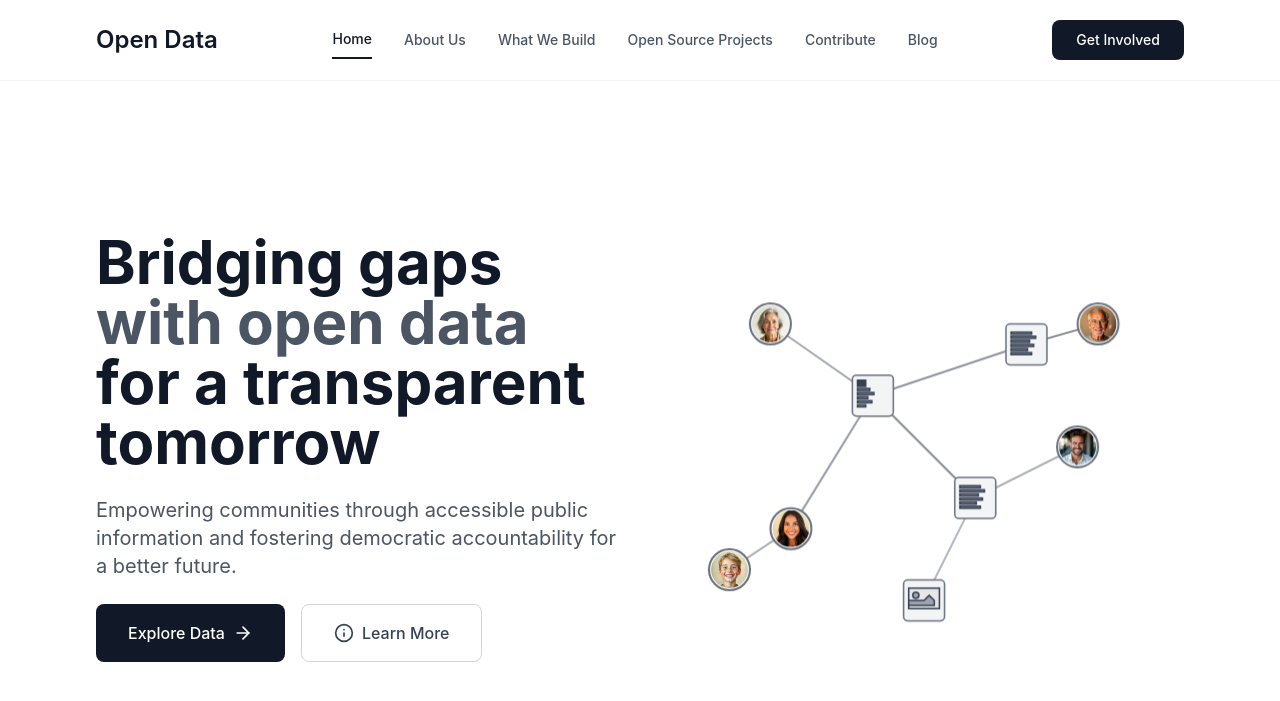
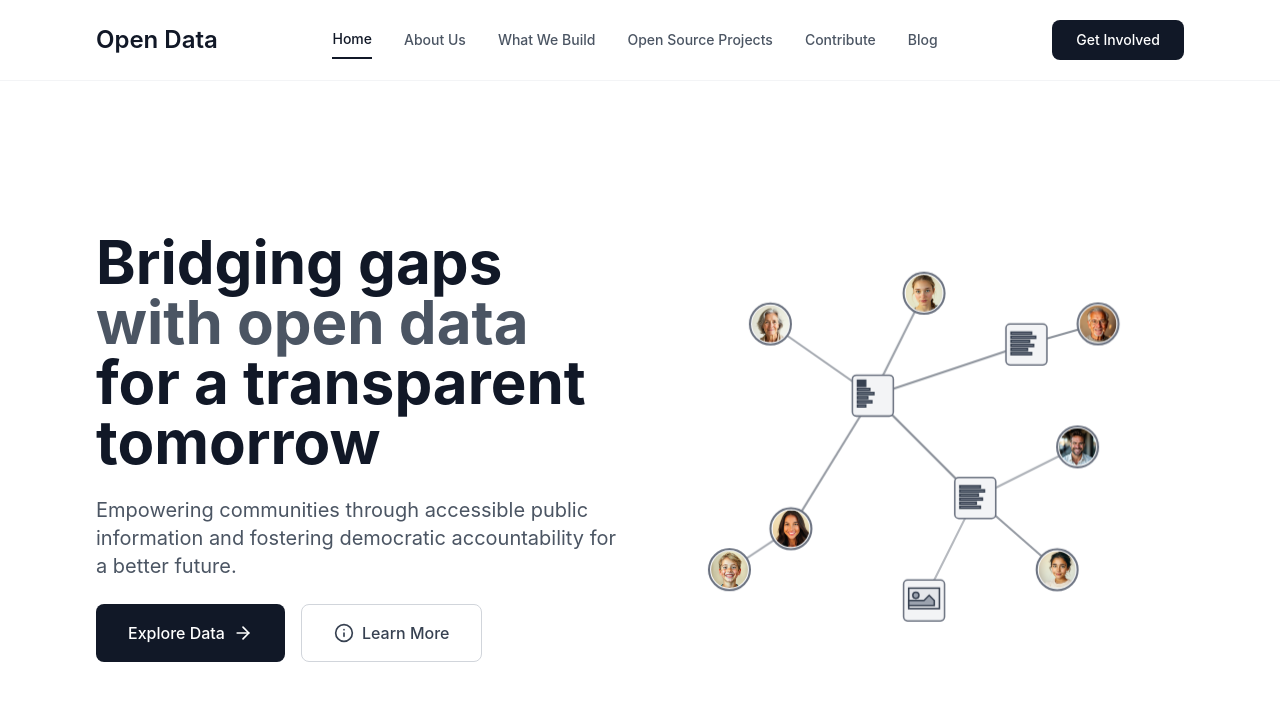
Before and after one commit to LDFLK/opendata, a Jekyll site: the page built from index.md, in a window 1280 px wide and 900 px high. Shown: the top 701 px of the window. Built offline with Jekyll 4.4.1, drawn with Linux system fonts in a browser that asks for light colours; nearby versions of some CDN libraries.

Commit message:
feat : adding nodes to the hero section svg design

```diff
--- a/_includes/hero-section.html
+++ b/_includes/hero-section.html
@@ -28,7 +28,6 @@
                 </div>
             </div>
 
-            <!-- Right side: Visual element -->
              <!-- Right side: Visual element -->
                 <div class="relative flex items-center justify-center">
                     <svg viewBox="0 0 500 400" class="w-full h-auto max-w-lg max-h-64 sm:max-h-80 lg:max-h-none">
@@ -43,6 +42,8 @@
                             <line x1="300" y1="250" x2="250" y2="350" stroke="#374151" stroke-width="2" class="animate-pulse" style="animation-delay: 2.5s;"/>
                             <line x1="120" y1="280" x2="60" y2="320" stroke="#374151" stroke-width="2" class="animate-pulse" style="animation-delay: 3s;"/>
                             <line x1="350" y1="100" x2="420" y2="80" stroke="#374151" stroke-width="2" class="animate-pulse" style="animation-delay: 3.5s;"/>
+                            <line x1="380" y1="320" x2="300" y2="250" stroke="#374151" stroke-width="2" class="animate-pulse" style="animation-delay: 4.5s;"/>
+                            <line x1="250" y1="50" x2="200" y2="150" stroke="#374151" stroke-width="2" class="animate-pulse" style="animation-delay: 0.2s;"/>
                         </g>
 
                         <!-- Data Nodes (Document/Database icons) -->
@@ -99,6 +100,12 @@
                             <clipPath id="userClip5">
                                 <circle cx="420" cy="80" r="18"/>
                             </clipPath>
+                            <clipPath id="userClip6">
+                                <circle cx="380" cy="320" r="18"/>
+                            </clipPath>
+                            <clipPath id="userClip7">
+                                <circle cx="250" cy="50" r="18"/>
+                            </clipPath>
                         </defs>
 
                         <g fill="#374151">
@@ -126,6 +133,16 @@
                             <circle cx="420" cy="80" r="20" fill="#F9FAFB" stroke="#6B7280" stroke-width="2"/>
                             <image href="/images/old-man.jpg"
                                    x="402" y="62" width="36" height="36" clip-path="url(#userClip5)"/>
+
+                            <!-- User node 6 -->
+                            <circle cx="380" cy="320" r="20" fill="#F9FAFB" stroke="#6B7280" stroke-width="2"/>
+                            <image href="/images/young-women-2.jpg"
+                                   x="362" y="302" width="36" height="36" clip-path="url(#userClip6)"/>
+
+                            <!-- User node 7 -->
+                            <circle cx="250" cy="50" r="20" fill="#F9FAFB" stroke="#6B7280" stroke-width="2"/>
+                            <image href="/images/modern-girl-2.jpg"
+                                   x="232" y="32" width="36" height="36" clip-path="url(#userClip7)"/>
                         </g>
                     </svg>
                 </div>
```
Also changed, not shown: images/modern-girl-2.jpg (added), images/young-women-2.jpg (added).
